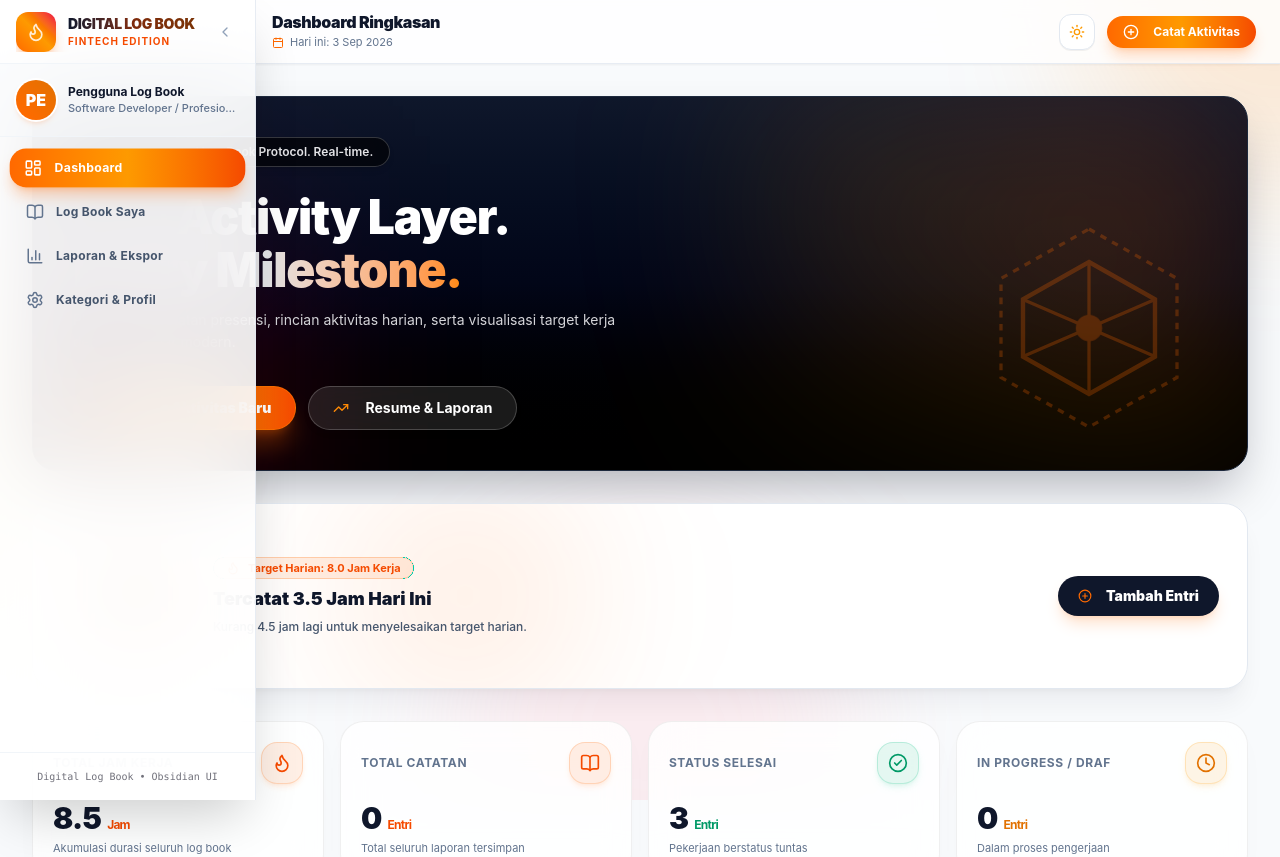
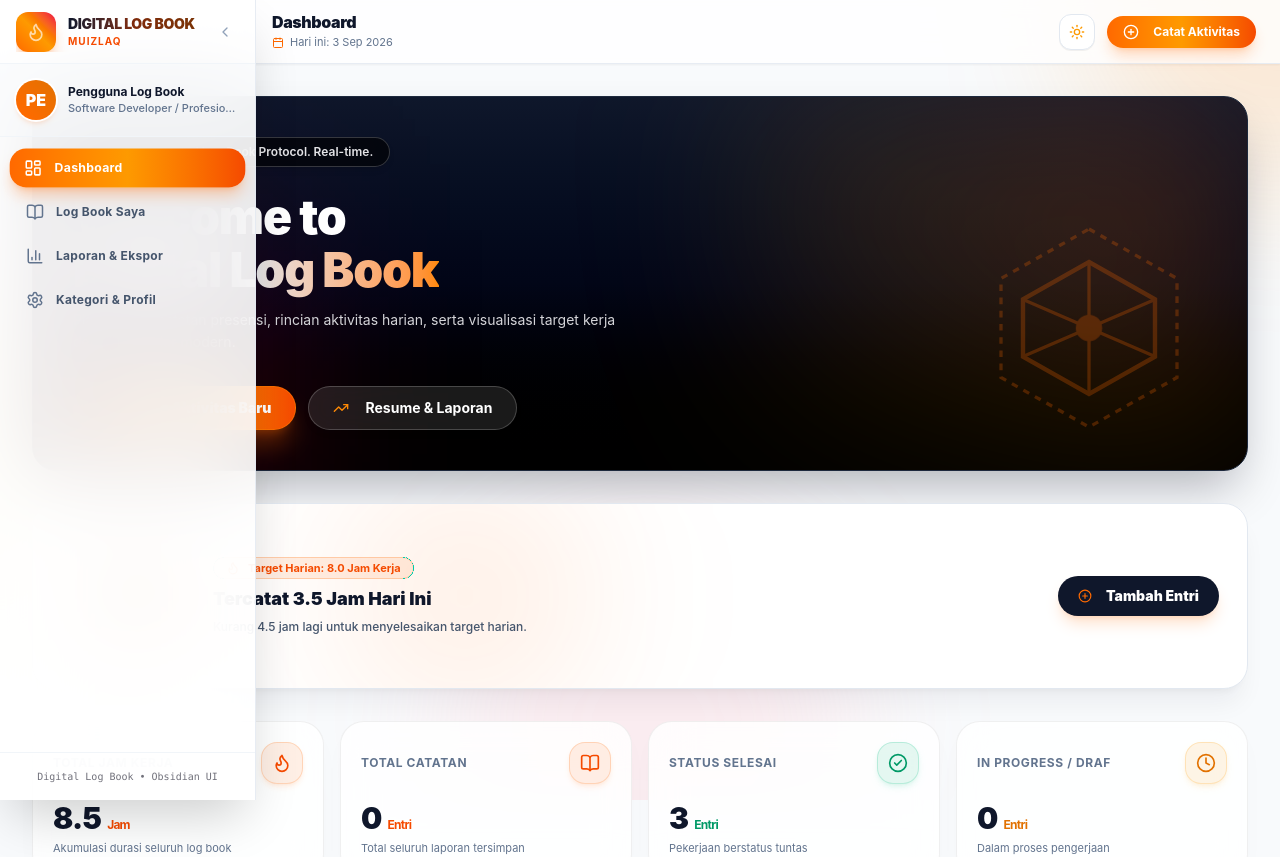
Before and after one commit to Muizlaq/digital-logbook, a Next.js app: page /dashboard in a window 1280 px wide. Shown: the top 857 px of the page. Built offline with nearby package versions, Linux system fonts and the light colour scheme.

Commit message:
fix: resolve React 19 script hydration warning and polish UI text

```diff
--- a/src/app/(dashboard)/dashboard/page.tsx
+++ b/src/app/(dashboard)/dashboard/page.tsx
@@ -96,9 +96,9 @@ export default function DashboardPage() {
           {/* Headline (Fintech Typography) */}
           <div className="space-y-3">
             <h1 className="text-3xl sm:text-4xl lg:text-5xl font-black tracking-tight text-white leading-[1.1]">
-              One Activity Layer. <br className="hidden sm:inline" />
+              Welcome to <br className="hidden sm:inline" />
               <span className="bg-gradient-to-r from-white via-zinc-200 to-orange-400 bg-clip-text text-transparent">
-                Every Milestone.
+                Digital Log Book
               </span>
             </h1>
             <p className="text-xs sm:text-sm text-zinc-300 dark:text-zinc-400 font-normal leading-relaxed max-w-xl">
@@ -140,8 +140,7 @@ export default function DashboardPage() {
             {/* Circular Progress Ring */}
             <div className="relative flex items-center justify-center shrink-0">
               <div
-                className={`absolute w-24 h-24 rounded-full blur-xl transition-all duration-700 ${
-                  isGoalReached
+                className={`absolute w-24 h-24 rounded-full blur-xl transition-all duration-700 ${isGoalReached
                     ? "bg-emerald-500/25"
                     : todayProgress.hours > 0
                       ? "bg-orange-500/30"
@@ -162,8 +161,7 @@ export default function DashboardPage() {
                   cx="64"
                   cy="64"
                   r={radius}
-                  className={`transition-all duration-1000 ease-out ${
-                    isGoalReached ? "stroke-emerald-500" : "stroke-orange-500"
+                  className={`transition-all duration-1000 ease-out ${isGoalReached ? "stroke-emerald-500" : "stroke-orange-500"
                     }`}
                   strokeWidth="8"
                   strokeDasharray={circumference}
--- a/src/app/providers.tsx
+++ b/src/app/providers.tsx
@@ -1,9 +1,15 @@
 "use client";
 
+import dynamic from "next/dynamic";
 import { useState } from "react";
 import { QueryClient, QueryClientProvider } from "@tanstack/react-query";
-import { ThemeProvider } from "next-themes";
 import { Toaster } from "sonner";
+
+// Dynamic import for ThemeProvider to eliminate React 19 inline script hydration error
+const ThemeProvider = dynamic(
+  () => import("next-themes").then((mod) => mod.ThemeProvider),
+  { ssr: false }
+);
 
 export function Providers({ children }: { children: React.ReactNode }) {
   const [queryClient] = useState(
--- a/src/components/layout/sidebar.tsx
+++ b/src/components/layout/sidebar.tsx
@@ -86,7 +86,7 @@ export function Sidebar() {
                   DIGITAL LOG BOOK
                 </span>
                 <span className="text-[10px] font-bold text-orange-600 dark:text-orange-400 uppercase tracking-widest">
-                  Fintech Edition
+                  MUIZLAQ
                 </span>
               </div>
             )}
--- a/src/components/layout/top-navbar.tsx
+++ b/src/components/layout/top-navbar.tsx
@@ -14,7 +14,7 @@ export function TopNavbar() {
   const { toggleSidebar, isCollapsed } = useSidebarStore();
 
   const getPageTitle = () => {
-    if (pathname.startsWith("/dashboard")) return "Dashboard Ringkasan";
+    if (pathname.startsWith("/dashboard")) return "Dashboard";
     if (pathname.startsWith("/logbook/new")) return "Catat Aktivitas Baru";
     if (pathname.includes("/edit")) return "Edit Log Book Aktivitas";
     if (pathname.startsWith("/logbook/")) return "Detail Aktivitas Log Book";
@@ -28,9 +28,8 @@ export function TopNavbar() {
 
   return (
     <header
-      className={`sticky top-0 z-30 flex h-16 w-full items-center justify-between border-b border-slate-200/80 dark:border-white/[0.08] bg-white/80 dark:bg-[#090a0f]/80 px-4 sm:px-6 backdrop-blur-2xl transition-all duration-300 shadow-xs ${
-        isCollapsed ? "lg:pl-24" : "lg:pl-68"
-      }`}
+      className={`sticky top-0 z-30 flex h-16 w-full items-center justify-between border-b border-slate-200/80 dark:border-white/[0.08] bg-white/80 dark:bg-[#090a0f]/80 px-4 sm:px-6 backdrop-blur-2xl transition-all duration-300 shadow-xs ${isCollapsed ? "lg:pl-24" : "lg:pl-68"
+        }`}
     >
       {/* Left: Mobile Toggle & Page Title */}
       <div className="flex items-center gap-3">
```
Lines whose indentation alone changed are shown as unchanged.
